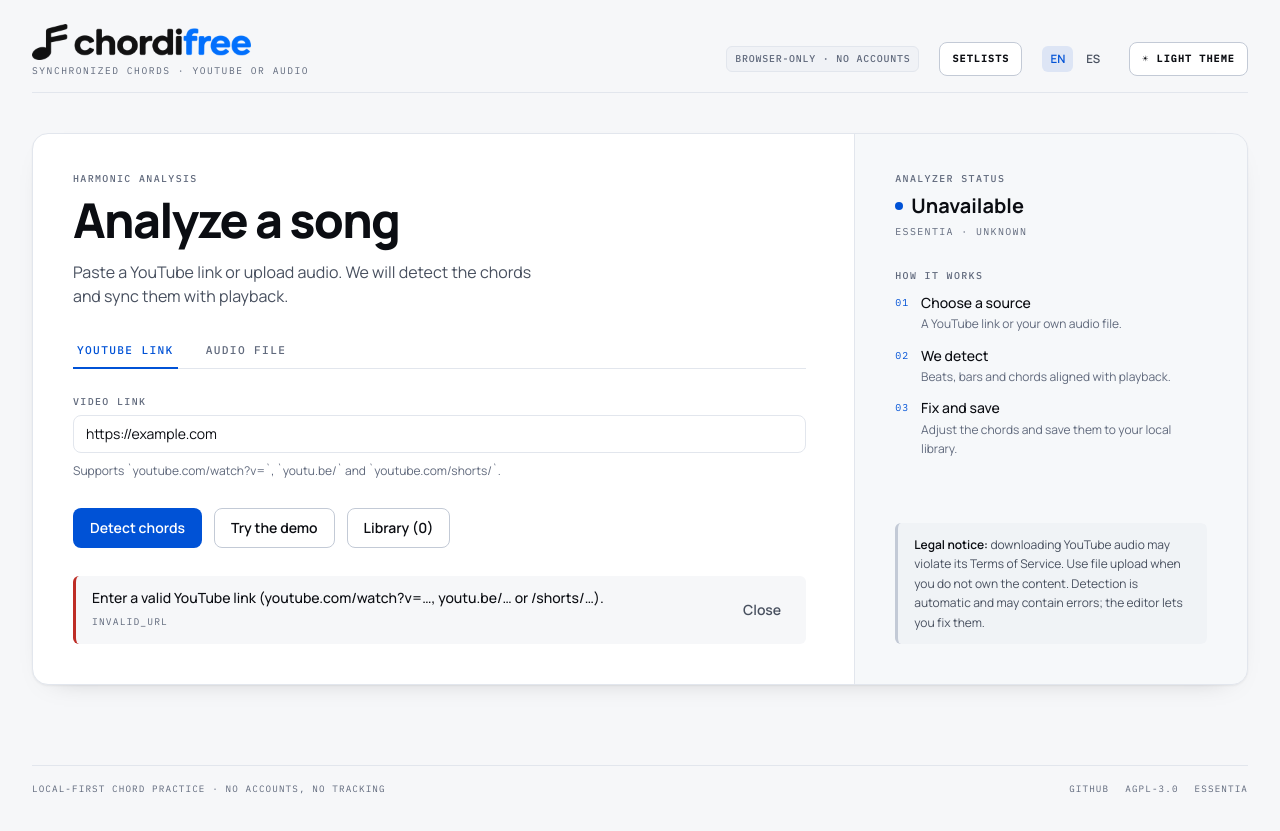
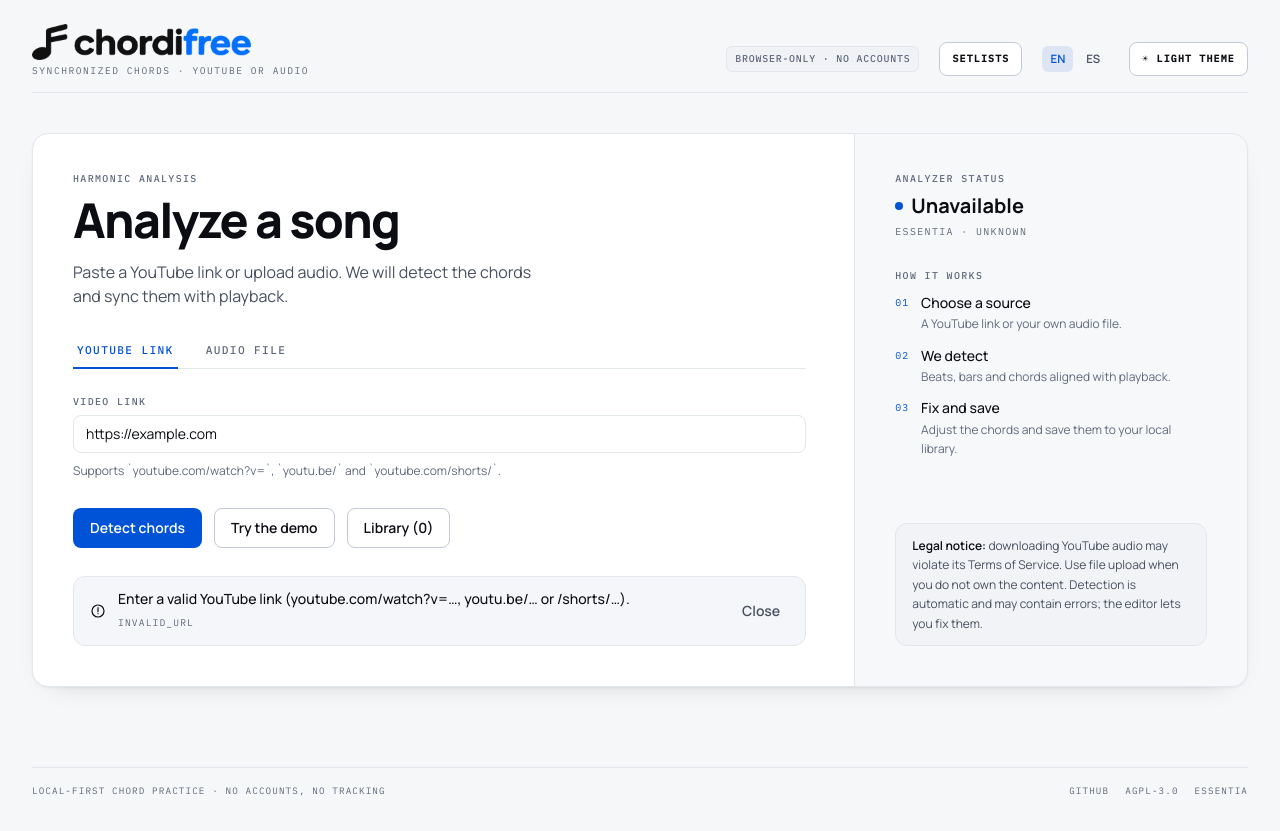
Before and after one commit to moiseslodeiro/chordifree, a React (Vite) app in the folder apps/web/: page / in a window 1280 px wide. Both pictures are taken after typing "https://example.com" into the empty fields and a click on the button "Detect chords". Built offline with nearby package versions, Linux system fonts and the light colour scheme; no server answers.

Commit message:
style: use neutral notices with a tone icon

```diff
--- a/apps/web/public/sw.js
+++ b/apps/web/public/sw.js
@@ -1,4 +1,4 @@
-const CACHE_NAME = 'chordifree-v1';
+const CACHE_NAME = 'chordifree-v2';
 const APP_SHELL = [
   '/',
   '/index.html',
--- a/apps/web/src/App.tsx
+++ b/apps/web/src/App.tsx
@@ -26,7 +26,7 @@ import {
   saveSetlists,
 } from './storage/setlists';
 import { loadHistory, markOpened, saveHistory, type HistoryMap } from './storage/history';
-import type { Preferences, Setlist, Song } from './types';
+import type { AppNotice, Preferences, Setlist, Song } from './types';
 
 type Route =
   | { name: 'home' }
@@ -34,11 +34,6 @@ type Route =
   | { name: 'setlists' }
   | { name: 'setlist'; id: string }
   | { name: 'song'; id: string };
-
-interface Notice {
-  message: string;
-  tone: 'info' | 'warning' | 'success';
-}
 
 function parseHash(): Route {
   if (typeof window === 'undefined') return { name: 'home' };
@@ -103,7 +98,7 @@ export default function App() {
     initial.song ? audioUrlForSong(initial.song) : null,
   );
   const [songs, setSongs] = useState(() => library.list());
-  const [notice, setNotice] = useState<Notice | null>(() =>
+  const [notice, setNotice] = useState<AppNotice | null>(() =>
     hasQuarantinedData(storage)
       ? {
           message: t('app.storageCorrupt'),
@@ -513,7 +508,7 @@ export default function App() {
             analyzerVersion={health.version}
             analyzerStatus={health.status}
             libraryCount={songs.length}
-            notice={notice?.message ?? null}
+            notice={notice}
             onDismissNotice={() => setNotice(null)}
             onOpenLibrary={() => navigate({ name: 'library' })}
             onAnalyzed={openSong}
@@ -573,7 +568,7 @@ export default function App() {
             reduceChordsMax={preferences.reduceChordsMax}
             instrument={preferences.instrument}
             gridView={preferences.gridView}
-            notice={notice?.message ?? null}
+            notice={notice}
             onDismissNotice={() => setNotice(null)}
             onChange={(next) => {
               songRef.current = next;
--- a/apps/web/src/components/ErrorBanner.tsx
+++ b/apps/web/src/components/ErrorBanner.tsx
@@ -1,4 +1,51 @@
+import type { ReactNode } from 'react';
 import { useT } from '../i18n';
+
+type NoticeTone = 'info' | 'warning' | 'success' | 'danger';
+
+function NoticeIcon({ tone }: { tone: NoticeTone }) {
+  const paths: Record<NoticeTone, ReactNode> = {
+    info: (
+      <>
+        <circle cx="12" cy="12" r="9" />
+        <path d="M12 10v6M12 7h.01" />
+      </>
+    ),
+    success: (
+      <>
+        <circle cx="12" cy="12" r="9" />
+        <path d="m8 12 2.5 2.5L16 9" />
+      </>
+    ),
+    warning: (
+      <>
+        <path d="M12 3 2.8 19h18.4L12 3Z" />
+        <path d="M12 9v4M12 16h.01" />
+      </>
+    ),
+    danger: (
+      <>
+        <circle cx="12" cy="12" r="9" />
+        <path d="M12 7v6M12 16h.01" />
+      </>
+    ),
+  };
+
+  return (
+    <svg
+      viewBox="0 0 24 24"
+      fill="none"
+      stroke="currentColor"
+      strokeWidth="1.8"
+      strokeLinecap="round"
+      strokeLinejoin="round"
+      aria-hidden="true"
+      className={`note-icon note-icon-${tone}`}
+    >
+      {paths[tone]}
+    </svg>
+  );
+}
 
 interface ErrorBannerProps {
   message: string;
@@ -10,17 +57,18 @@ interface ErrorBannerProps {
 export function ErrorBanner({ message, code, onRetry, onDismiss }: ErrorBannerProps) {
   const t = useT();
   return (
-    <div
-      role="alert"
-      className="note note-danger flex flex-col gap-3 sm:flex-row sm:items-center sm:justify-between"
-    >
-      <div>
+    <div role="alert" className="note note-danger">
+      <div className="flex flex-col gap-3 sm:flex-row sm:items-center sm:justify-between">
+        <div className="flex min-w-0 items-start gap-3 sm:items-center">
+          <NoticeIcon tone="danger" />
+          <div className="min-w-0">
             <p className="font-medium text-ink">{message}</p>
             {code ? (
               <p className="mt-1 font-mono text-[0.6rem] uppercase tracking-[0.12em] text-ink3">
                 {code}
               </p>
             ) : null}
+          </div>
         </div>
         <div className="flex shrink-0 gap-2">
           {onRetry ? (
@@ -33,6 +81,7 @@ export function ErrorBanner({ message, code, onRetry, onDismiss }: ErrorBannerPr
               {t('common.close')}
             </button>
           ) : null}
+        </div>
       </div>
     </div>
   );
@@ -53,8 +102,9 @@ const TONES: Record<NonNullable<NoticeBannerProps['tone']>, string> = {
 export function NoticeBanner({ message, tone = 'info', onDismiss }: NoticeBannerProps) {
   const t = useT();
   return (
-    <div role="status" className={`flex items-center justify-between gap-3 ${TONES[tone]}`}>
-      <span>{message}</span>
+    <div role="status" className={`${TONES[tone]} flex items-center gap-3`}>
+      <NoticeIcon tone={tone} />
+      <span className="min-w-0 flex-1">{message}</span>
       {onDismiss ? (
         <button type="button" className="btn btn-ghost shrink-0" onClick={onDismiss}>
           {t('common.close')}
--- a/apps/web/src/components/Home.tsx
+++ b/apps/web/src/components/Home.tsx
@@ -1,5 +1,5 @@
 import { useMemo, useRef, useState } from 'react';
-import type { Preferences, Song } from '../types';
+import type { AppNotice, Preferences, Song } from '../types';
 import { songFromResult } from '../types';
 import { createUploadAnalysis, createYoutubeAnalysis, sha256File } from '../lib/api';
 import { isDesktopApp } from '../lib/platform';
@@ -21,7 +21,7 @@ interface HomeProps {
   analyzerVersion: string;
   analyzerStatus: 'ok' | 'down' | 'unknown';
   libraryCount: number;
-  notice: string | null;
+  notice: AppNotice | null;
   onDismissNotice: () => void;
   onOpenLibrary: () => void;
   onAnalyzed: (song: Song, audioUrl: string | null) => void;
@@ -144,7 +144,7 @@ export function Home({
   return (
     <div className="space-y-6">
       {notice ? (
-        <NoticeBanner message={notice} tone="warning" onDismiss={onDismissNotice} />
+        <NoticeBanner message={notice.message} tone={notice.tone} onDismiss={onDismissNotice} />
       ) : null}
 
       <section className="grid overflow-hidden rounded-2xl border border-line bg-panel shadow-lg lg:grid-cols-[minmax(0,1.15fr)_minmax(17rem,0.55fr)]">
--- a/apps/web/src/components/SongView.tsx
+++ b/apps/web/src/components/SongView.tsx
@@ -39,6 +39,7 @@ import { usePracticeSession } from '../practice/usePracticeSession';
 import { PlaybackClock } from '../sync/clock';
 import {
   supportsCapo,
+  type AppNotice,
   type GridView,
   type Instrument,
   type Preferences,
@@ -67,7 +68,7 @@ interface SongViewProps {
   reduceChordsMax: boolean;
   instrument: Instrument;
   gridView: GridView;
-  notice: string | null;
+  notice: AppNotice | null;
   onDismissNotice: () => void;
   onChange: (song: Song) => void;
   onSave: (song: Song) => void;
@@ -521,7 +522,9 @@ export function SongView({
 
   return (
     <div className="space-y-5">
-      {notice ? <NoticeBanner message={notice} tone="warning" onDismiss={onDismissNotice} /> : null}
+      {notice ? (
+        <NoticeBanner message={notice.message} tone={notice.tone} onDismiss={onDismissNotice} />
+      ) : null}
 
       <header className="border-b border-line pb-5">
         <nav className="flex flex-wrap items-center gap-5" aria-label={t('song.navAria')}>
--- a/apps/web/src/index.css
+++ b/apps/web/src/index.css
@@ -261,24 +261,37 @@ p {
   }
 
   .note {
-    @apply border-l-[3px] px-4 py-3 text-sm;
-    border-radius: var(--radius-sm);
+    @apply rounded-xl border border-line bg-panel-2/60 px-4 py-3 text-sm;
   }
 
-  .note-warning {
-    @apply border-warning bg-page text-ink;
+  .note-warning,
+  .note-danger,
+  .note-success {
+    @apply text-ink;
   }
 
   .note-info {
-    @apply border-line-strong bg-panel-2/70 text-ink2;
+    @apply text-ink2;
   }
 
-  .note-danger {
-    @apply border-danger bg-page text-ink;
+  .note-icon {
+    @apply h-4 w-4 shrink-0;
   }
 
-  .note-success {
-    @apply border-positive bg-page text-ink;
+  .note-icon-info {
+    @apply text-accent;
+  }
+
+  .note-icon-success {
+    @apply text-positive;
+  }
+
+  .note-icon-warning {
+    @apply text-warning;
+  }
+
+  .note-icon-danger {
+    @apply text-danger;
   }
 
   /* Toolbar: cells separated by thin rules. */
```
Also changed, not shown: apps/web/src/types.ts (+7 -0 lines). Lines whose indentation alone changed are shown as unchanged.
